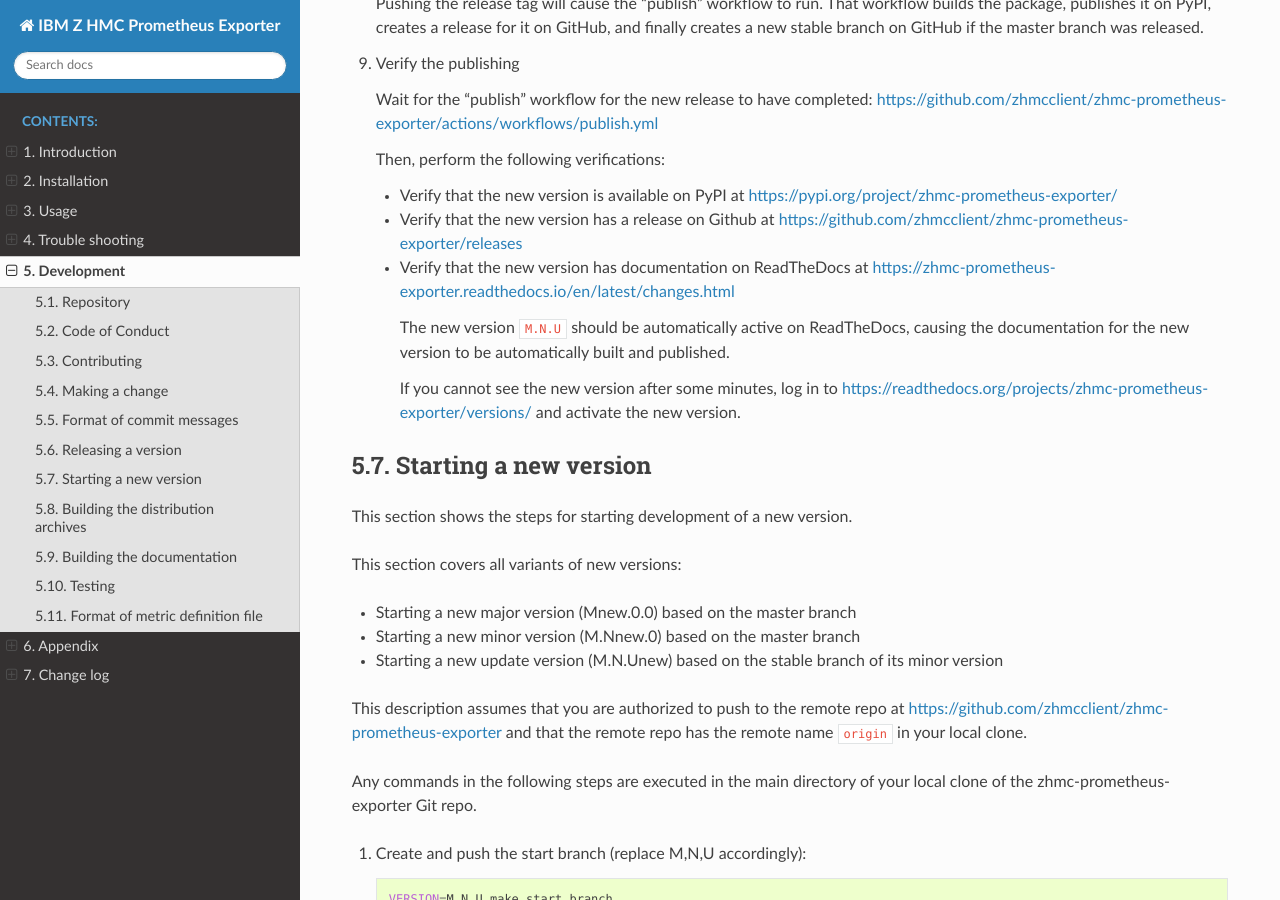
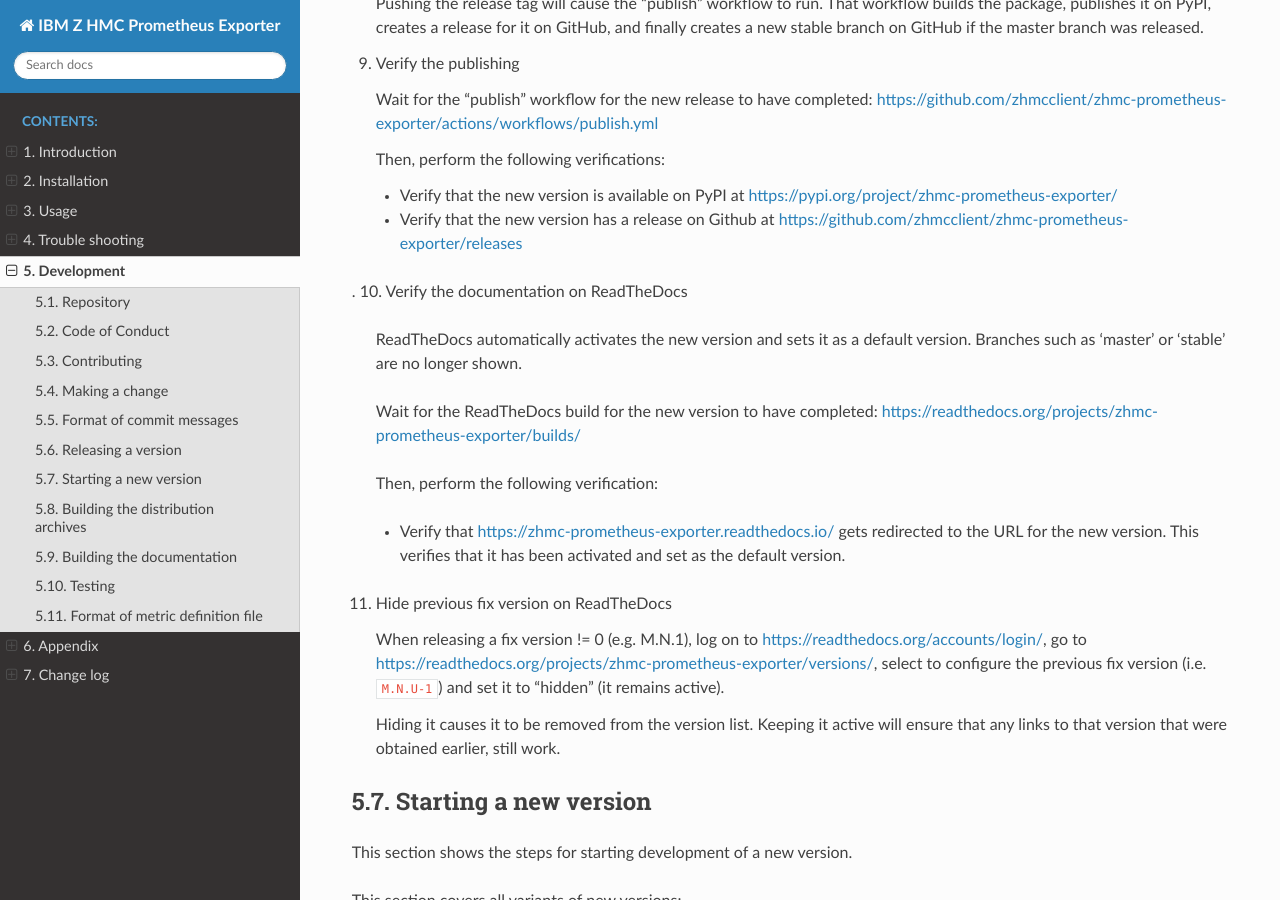
Before and after one commit to zhmcclient/zhmc-prometheus-exporter, a Sphinx documentation site: the page built from docs/development.rst, in a window 1280 px wide and 900 px high, scrolled down 5652 px. Built offline with Sphinx 7.4.7 and the Read the Docs theme 3.1.0, drawn with Linux system fonts in a browser that asks for light colours; the version number could not be read and is left out.

Commit message:
Fixed ReadTheDocs verification steps when making a new release
Signed-off-by: Andreas Maier <maiera@de.ibm.com>

```diff
--- /dev/null
+++ b/changes/noissue.rtd.feature.rst
@@ -0,0 +1,3 @@
+Docs: Changed the version setup on ReadTheDocs to only show released versions
+and no longer branches such as 'master' or 'stable'. Adjusted the verification
+steps in the release instructions accordingly.
--- a/docs/development.rst
+++ b/docs/development.rst
@@ -355,16 +355,33 @@
     * Verify that the new version has a release on Github at
       https://github.com/zhmcclient/zhmc-prometheus-exporter/releases
 
-    * Verify that the new version has documentation on ReadTheDocs at
-      https://zhmc-prometheus-exporter.readthedocs.io/en/latest/changes.html
+.
+10. Verify the documentation on ReadTheDocs
 
-      The new version ``M.N.U`` should be automatically active on ReadTheDocs,
-      causing the documentation for the new version to be automatically
-      built and published.
+    ReadTheDocs automatically activates the new version and sets it as a
+    default version. Branches such as 'master' or 'stable' are no longer
+    shown.
 
-      If you cannot see the new version after some minutes, log in to
-      https://readthedocs.org/projects/zhmc-prometheus-exporter/versions/
-      and activate the new version.
+    Wait for the ReadTheDocs build for the new version to have completed:
+    https://readthedocs.org/projects/zhmc-prometheus-exporter/builds/
+
+    Then, perform the following verification:
+
+    * Verify that https://zhmc-prometheus-exporter.readthedocs.io/ gets
+      redirected to the URL for the new version. This verifies that it has been
+      activated and set as the default version.
+
+11. Hide previous fix version on ReadTheDocs
+
+    When releasing a fix version != 0 (e.g. M.N.1), log on to
+    https://readthedocs.org/accounts/login/, go to
+    https://readthedocs.org/projects/zhmc-prometheus-exporter/versions/, select
+    to configure the previous fix version (i.e. ``M.N.U-1``) and set it to
+    "hidden" (it remains active).
+
+    Hiding it causes it to be removed from the version list. Keeping it active
+    will ensure that any links to that version that were obtained earlier, still
+    work.
 
 
 Starting a new version
```
